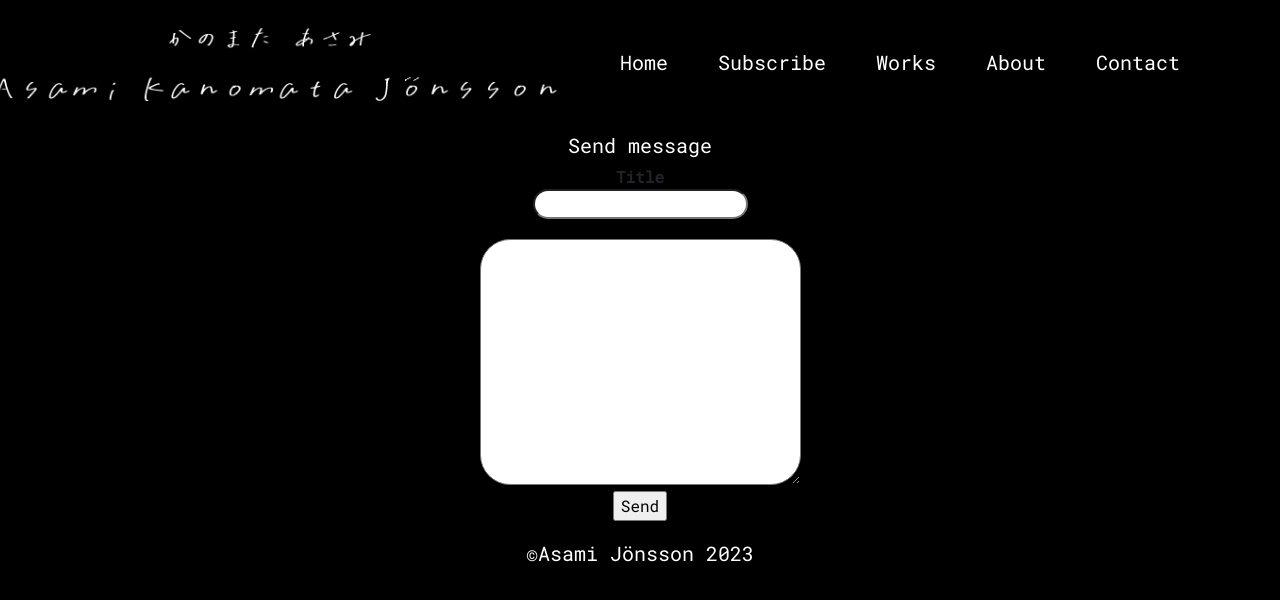
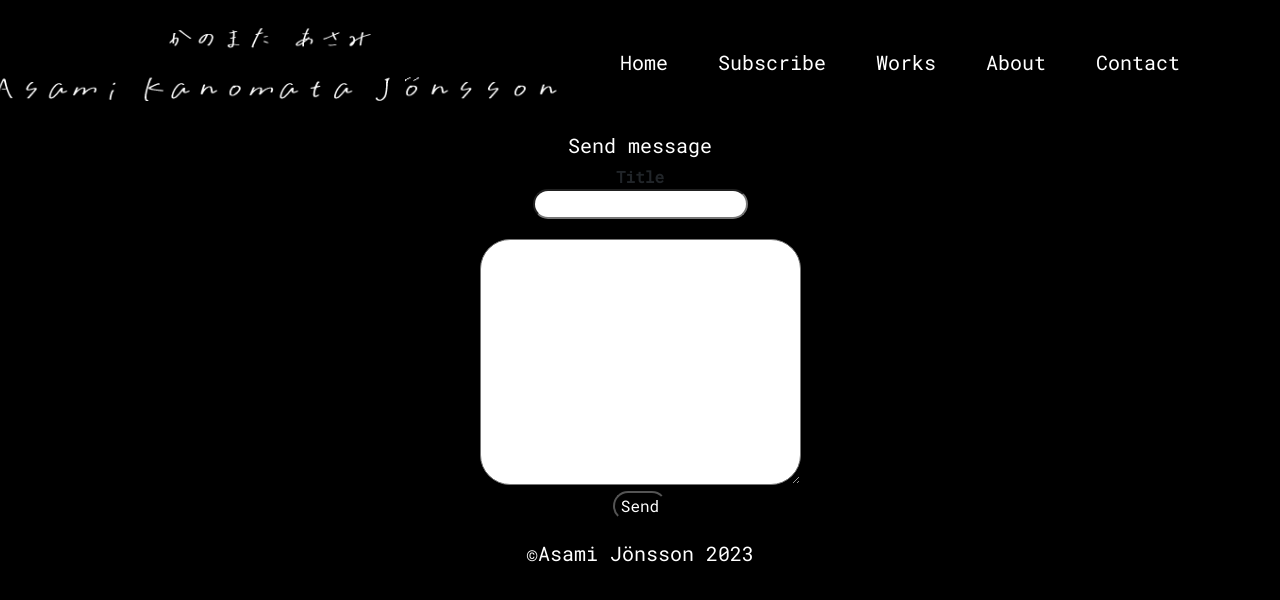
Before and after one commit to Asamijonsson/portfolio2023, a React (Create React App) app: page /contact in a window 1280 px wide. Shown: the top 600 px of the page. Built offline with nearby package versions, Linux system fonts and the light colour scheme.

Commit message:
change contact

```diff
--- a/src/Pages/Contact.jsx
+++ b/src/Pages/Contact.jsx
@@ -1,55 +1,19 @@
-import React, { useRef } from "react";
-import emailjs from '@emailjs/browser';
-import Home from "./Home";
-import colorstyle from "../Color.module.css";
-import style from "./Contact.module.css";
-const Contact = () => {
-  const form = useRef();
-  const sendEmail = (e) => {
-    e.preventDefault();
-
-    emailjs.sendForm("service_5e599fq", "service_5e599fq", e.target, "G0DbhqeWzAo195Rk0")
-      .then(
-        (result) => {
-          console.log(result.text);
-        },
-        (error) => {
-          console.log(error.text);
-        }
-      );
-  };
-  return (
-    <div role="form" id="main-content" aria-label="Contact imformation">
-      <form ref={form} onSubmit={sendEmail}>
-        <h3 className={colorstyle.primary}>Send message</h3>
-        <label className={style.title} for="inp" aria-labelledby="inp">
-          Title
-        </label>
-        <br />
-        <input type="hidden" value={<Home />} />
-        <input
-          className={style.input}
-          type="email"
-          id="inp"
-          aria-required="true"
-          aria-roledescription="input"
-          required
-        />
-        <br />
-        <textarea
-          className={style.textarea}
-          id="inp"
-          cols="30"
-          rows="10"
-          aria-required="true"
-          aria-roledescription="textarea"
-          required
-        ></textarea>
-        <br />
-        <input type="submit" value="Send" />
-      </form>
-    </div>
-  );
-};
+import Home from "./Home"
+import colorstyle from "../Color.module.css"
+import style from "./Contact.module.css"
+const Contact =()=>{
+    return(
+        <div role="form" id="main-content" aria-label="Contact imformation">
+            <form action="https://formsubmit.co/momoji303@gmail.com" method="POST">
+            <h3 className={colorstyle.primary}>Send message</h3>
+            <label className={style.title} for="inp" aria-labelledby="inp">Title</label><br />
+            <input type="hidden" value={<Home/>}/>
+            <input className={style.input} type="text" id="inp" aria-required="true" aria-roledescription="input" required/><br />
+            <textarea  className={style.textarea} id="inp" cols="30" rows="10" aria-required="true" aria-roledescription="textarea" required></textarea><br />
+            <button className={style.button} >Send</button>
+            </form>
+        </div>
+    )
+}
 
 export default Contact;
```
